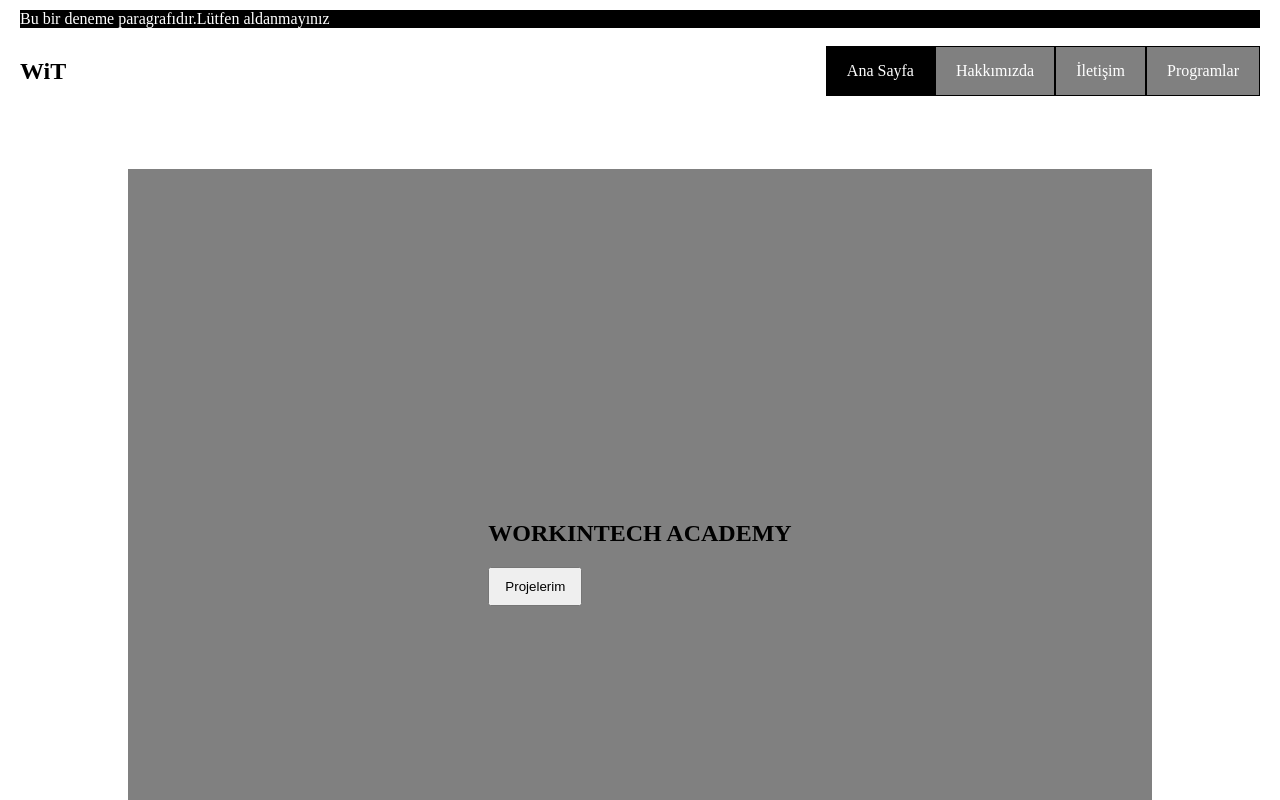
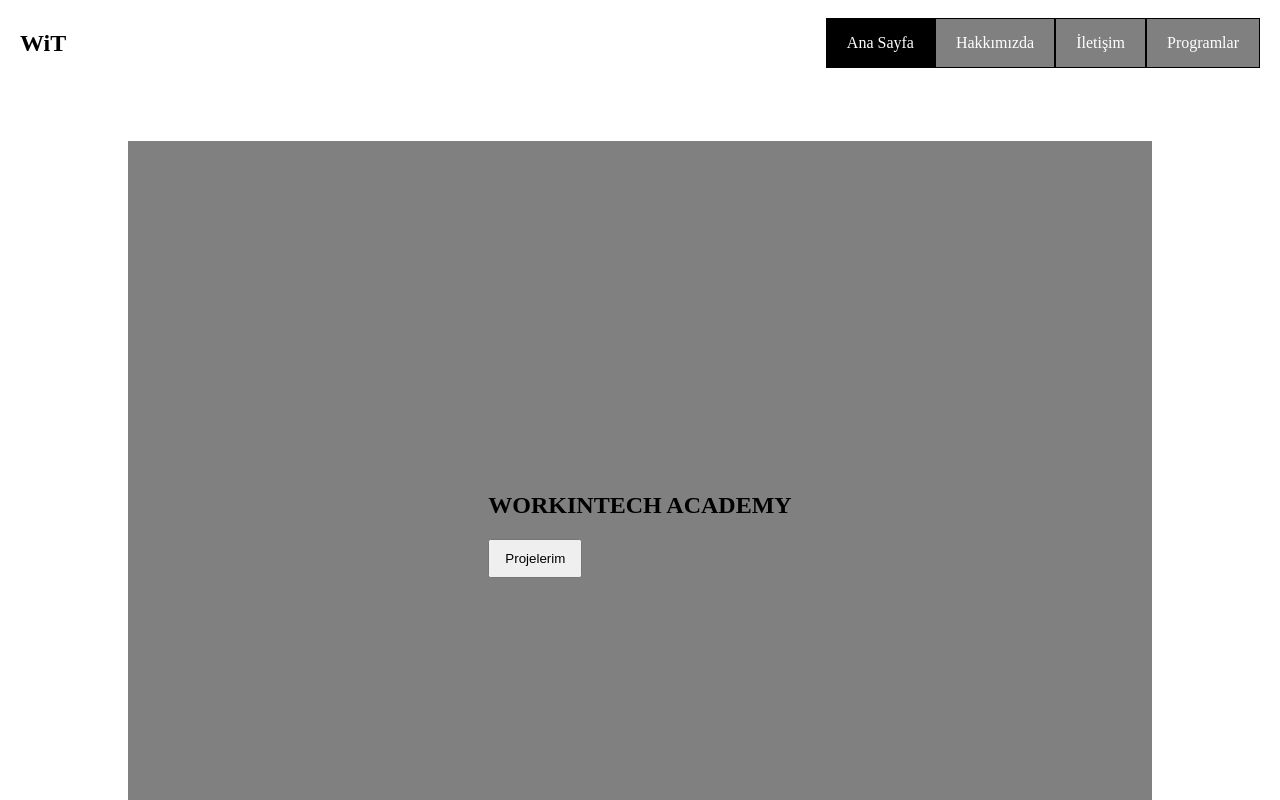
Before and after one commit to s-ege-ineyici/S3D3, a website built with Vite: page index.html in a window 1280 px wide. Shown: the top 800 px of the page. Built offline with nearby package versions, Linux system fonts and the light colour scheme.

Commit message:
Update index.html

```diff
--- a/index.html
+++ b/index.html
@@ -7,9 +7,7 @@
     <title>WORKINTECH ACADEMY</title>
   </head>
   <body>
-    <p>
-      Bu bir deneme paragrafıdır.Lütfen aldanmayınız
-    </p>
+
     <header>
 
       <h2>WiT</h2>
```
